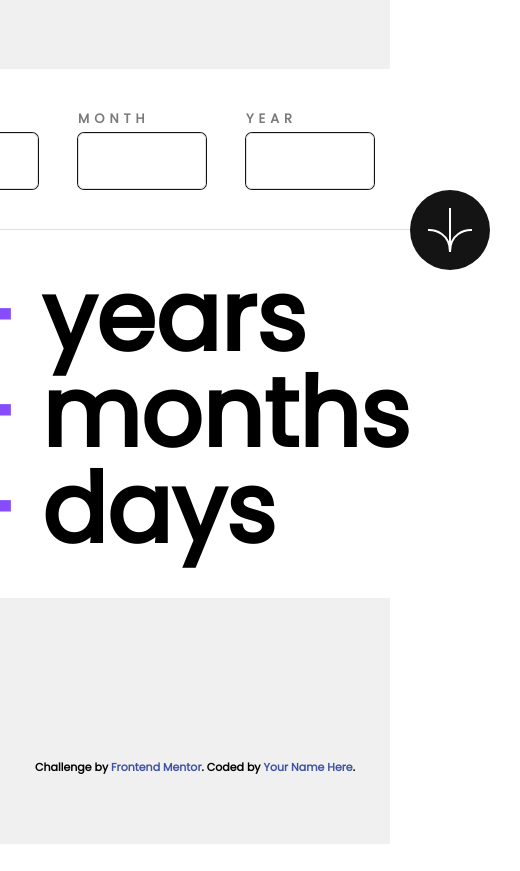
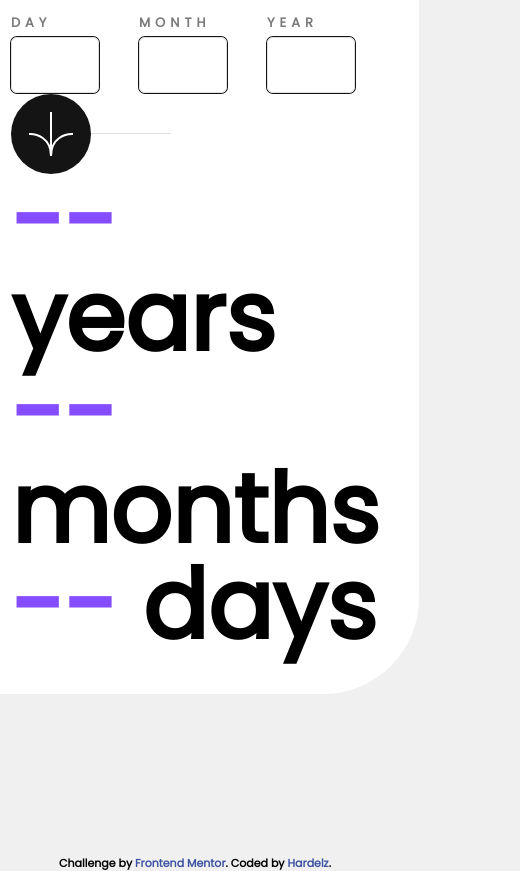
Before and after one commit to Hardelzs/age-calculator-app-main, a plain HTML site: page index.html in a window 390 px wide. Shown: the whole page, 520 px wide, since content can reach past the window. Before the commit the page ends 844 px from the top, so only its background shows below. Drawn offline with nearby package versions, Linux system fonts and the light colour scheme.

Commit message:
Mobile view

```diff
--- a/index.css
+++ b/index.css
@@ -4,13 +4,14 @@
 body {
   font-family: 'Poppins', sans-serif;
   font-weight: 900;
+  background-color: #f0f0f0;
 }
 
-  input{
+input {
   font-size: 28px;
 }
 
-label{
+label {
   letter-spacing: 5px;
   font-size: 13px;
 }
--- a/index.html
+++ b/index.html
@@ -42,31 +42,31 @@ body {
 </head>
 
 <body>
-  <div class="bg-lightGrey  h-screen flex flex-col text-align justify-center items-center ">
+  <div class="bg-lightGrey h-screen flex flex-col text-align justify-center items-center ">
 
     <div class="bg-white p-10 rounded-br-[96px] rounded-xl">
       <div class="flex gap-10">
         <div class="flex flex-col gap-1">
           <label for="day-input" class="text-grey1">DAY</label>
           <input id="day-input" type="text"
-            class="border input h-14 w-32 rounded-md border border-grey text-black text-4xl px-5 focus:outline-none ring-1 focus:ring-purple">
+            class="border input md:h-14 md:w-32 h-14 w-22 rounded-md border border-grey text-black text-4xl px-5 focus:outline-none ring-1 focus:ring-purple">
         </div>
         <div class="flex flex-col gap-1">
           <label for="month-input" class="text-grey1">MONTH</label>
           <input id="month-input" type="text"
-            class="border h-14 w-32 rounded-md border border-grey text-black text-4xl px-5 focus:outline-none ring-1 focus:ring-purple">
+            class="border md:h-14 md:w-32 h-14 w-22 rounded-md border border-grey text-black text-4xl px-5 focus:outline-none ring-1 focus:ring-purple">
         </div>
         <div class="flex flex-col gap-1">
           <label for="year-input" class="text-grey1">YEAR</label>
           <input id="year-input" type="text"
-            class="border h-14 w-32 rounded-md border border-grey text-black text-4xl px-5 focus:outline-none ring-1 focus:ring-purple">
+            class="border md:h-14 md:w-32 h-14 w-22 rounded-md border border-grey text-black text-4xl px-5 focus:outline-none ring-1 focus:ring-purple">
         </div>
       </div>
 
-      <div>
-        <hr class="mt-10 text-black w-[570px] text-grey">
+      <div class="">
+        <hr class="mt-10 text-black md:w-[570px] w-40 text-grey">
         <div
-          class="bg-black w-20 h-20 flex justify-center items-center rounded-full absolute ml-[500px] -mt-10 cursor-pointer hover:bg-purple transition-colors duration-300">
+          class="bg-black w-20 h-20 flex justify-center items-center rounded-full absolute md:ml-[500px] -mt-10 cursor-pointer hover:bg-purple transition-colors duration-300">
           <img src="/assets/images/icon-arrow.svg" alt="" class="">
         </div>
 
@@ -83,7 +83,7 @@ body {
 
     <div class="attribution mt-40">
       Challenge by <a href="https://www.frontendmentor.io?ref=challenge" target="_blank">Frontend Mentor</a>.
-      Coded by <a href="#">Your Name Here</a>.
+      Coded by <a href="#">Hardelz</a>.
     </div>
   </div>
 
```
Lines whose indentation alone changed are shown as unchanged.
